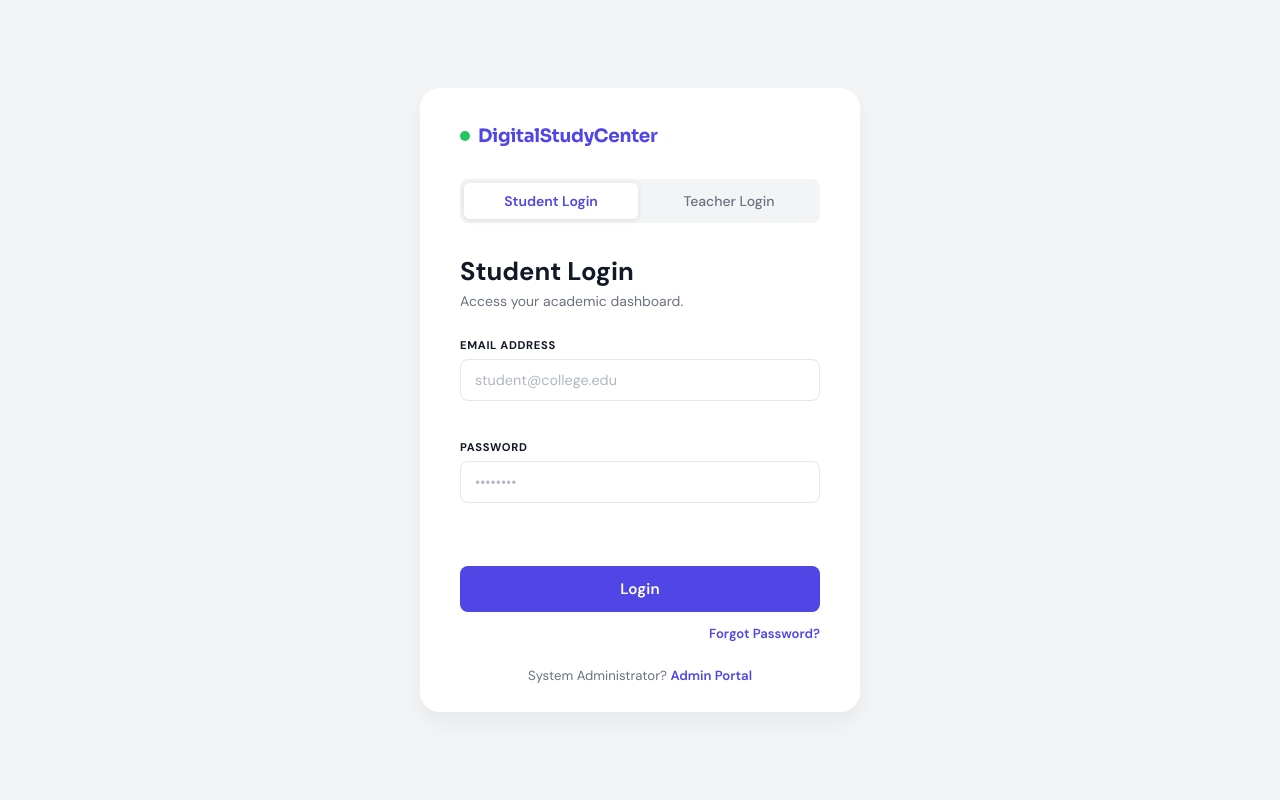
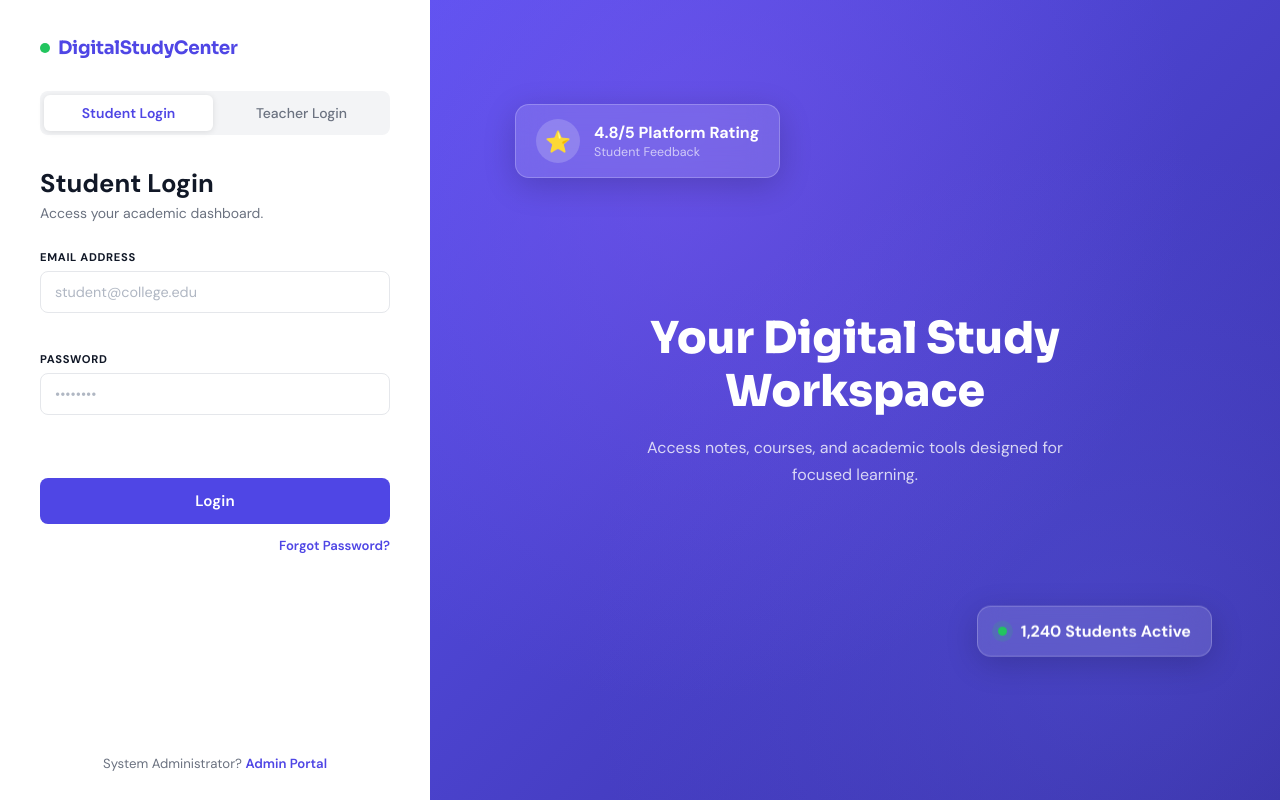
Before and after one commit to Santlaj/DigitalStudyCenter, a website with bundled scripts: page login.html in a window 1280 px wide. Built offline with nearby package versions, Linux system fonts and the light colour scheme.

Commit message:
fix: restore login right panel on desktop and explicitly hide on mobile

```diff
--- a/css/style.css
+++ b/css/style.css
@@ -30,22 +30,15 @@ body {
   background: var(--bg-panel);
 }
 
-/* ── CENTERED LAYOUT ── */
+/* ── SPLIT LAYOUT ── */
 .split-wrapper {
   display: flex;
   min-height: 100vh;
-  align-items: center;
-  justify-content: center;
-  background: #f3f4f6;
-  padding: 20px;
 }
 
-/* MAIN PANEL */
+/* LEFT */
 .left-panel {
-  width: 100%;
-  max-width: 440px;
-  border-radius: var(--radius-lg);
-  box-shadow: 0 10px 25px rgba(0,0,0,0.05);
+  width: 430px;
   flex-shrink: 0;
   display: flex;
   flex-direction: column;
@@ -53,6 +46,35 @@ body {
   background: var(--bg-panel);
   position: relative;
   z-index: 2;
+}
+
+/* RIGHT */
+.right-panel {
+  flex: 1;
+  background: linear-gradient(135deg, #5b52f0 0%, #3730a3 100%);
+  display: flex;
+  align-items: center;
+  justify-content: center;
+  position: relative;
+  overflow: hidden;
+}
+
+.right-panel::before {
+  content: "";
+  position: absolute;
+  inset: 0;
+  background:
+    radial-gradient(
+      ellipse at 30% 20%,
+      rgba(139, 92, 246, 0.35) 0%,
+      transparent 60%
+    ),
+    radial-gradient(
+      ellipse at 80% 80%,
+      rgba(99, 102, 241, 0.25) 0%,
+      transparent 55%
+    );
+  pointer-events: none;
 }
 
 /* ── LOGO ── */
@@ -587,8 +609,15 @@ body {
 
 /* ── RESPONSIVE ── */
 @media (max-width: 900px) {
+  .split-wrapper {
+    flex-direction: column;
+  }
   .left-panel {
+    width: 100%;
     padding: 32px 28px 24px;
+  }
+  .right-panel {
+    display: none;
   }
 }
 
--- a/login.html
+++ b/login.html
@@ -127,7 +127,29 @@
         </p>
       </aside>
 
+      <!-- RIGHT PANEL (unchanged) -->
+      <section class="right-panel">
+        <div class="float-card card-rating">
+          <div class="card-icon">⭐</div>
+          <div>
+            <div class="card-label">4.8/5 Platform Rating</div>
+            <div class="card-sub">Student Feedback</div>
+          </div>
+        </div>
 
+        <div class="right-content">
+          <h2 class="hero-title">Your Digital Study<br />Workspace</h2>
+          <p class="hero-sub">
+            Access notes, courses, and academic tools designed for focused
+            learning.
+          </p>
+        </div>
+
+        <div class="float-card card-activity">
+          <div class="activity-dot"></div>
+          <div class="card-label">1,240 Students Active</div>
+        </div>
+      </section>
     </div>
 
     <!-- ═══════════════════════════════════════════
```
